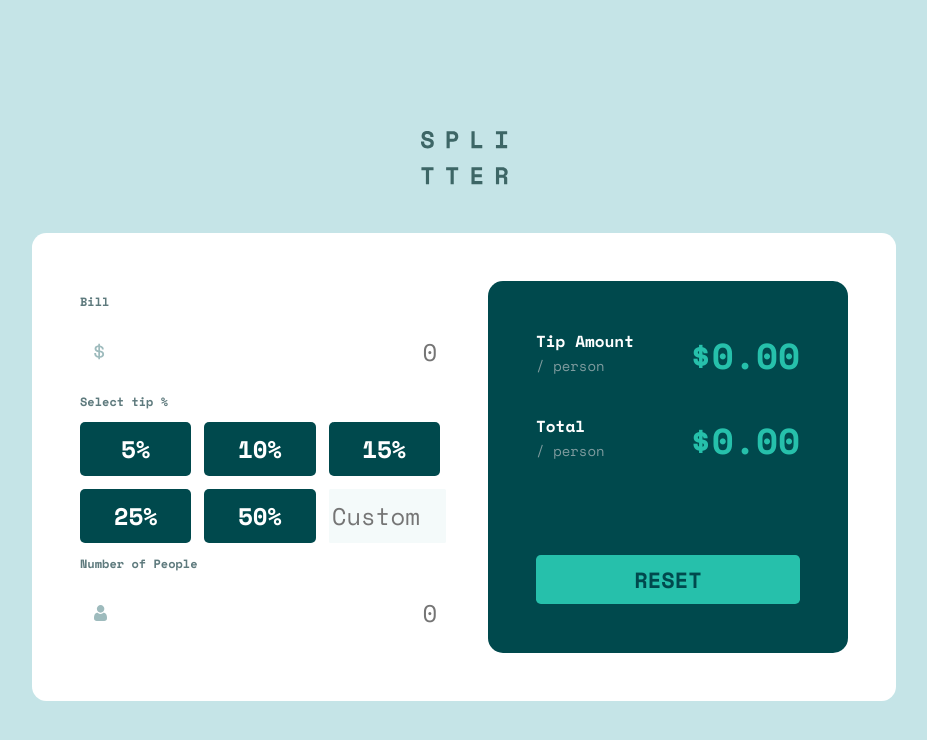
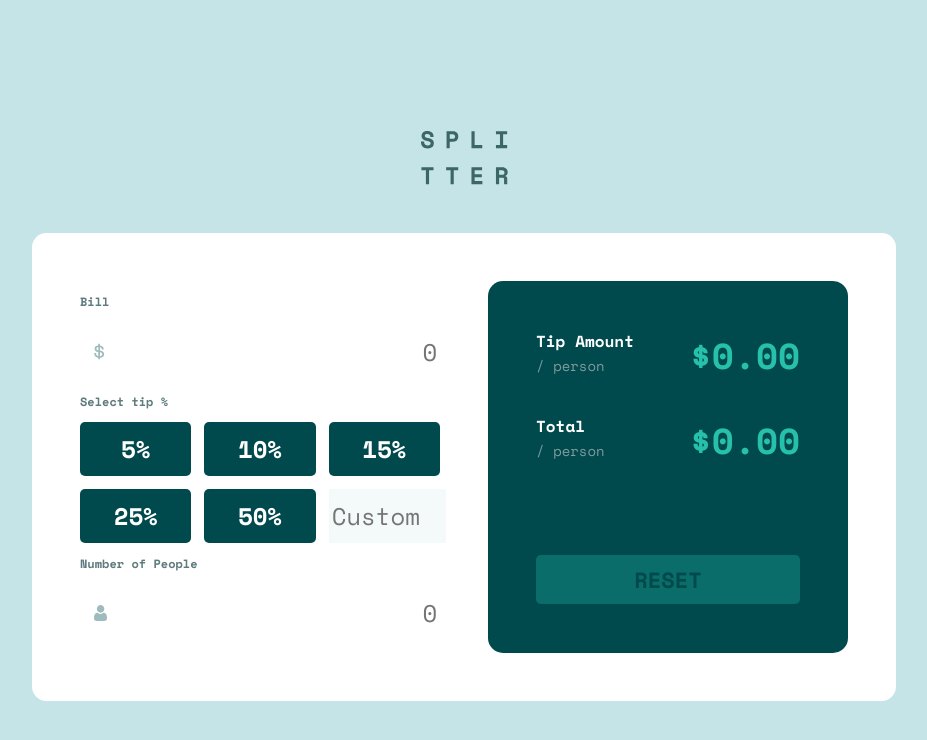
Before and after one commit to rammyblog/tip-calculator, a Svelte app: page / in a window 1280 px wide. Shown: the top 740 px of the page, without its empty margins (176-1103 px from the left). Built offline with nearby package versions, Linux system fonts and the light colour scheme.

Commit message:
Worked on the reset button

```diff
--- a/public/global.css
+++ b/public/global.css
@@ -43,6 +43,10 @@ body {
   color: hsl(183, 100%, 15%);
 }
 
+button {
+  cursor: pointer;
+}
+
 @media (max-width: 1000px) {
   html,
   body {
--- a/src/App.svelte
+++ b/src/App.svelte
@@ -45,6 +45,14 @@
       totalTip = totalTip / people;
     }
   };
+
+  const reset = () => {
+    bill = 0;
+    people = 0;
+    tip = 0;
+    tipAmount = 0;
+    totalTip = 0;
+  };
 </script>
 
 <main class="container">
@@ -70,7 +78,11 @@
     <div class="card-b">
       <TipAmount text="Tip Amount" value={tipAmount} />
       <TipAmount text="Total" value={totalTip} />
-      <button class="reset-btn">Reset</button>
+      <button
+        disabled={!bill && !people && !tip && !tipAmount && !totalTip}
+        on:click={() => reset()}
+        class="reset-btn">Reset</button
+      >
     </div>
   </div>
 </main>
```
